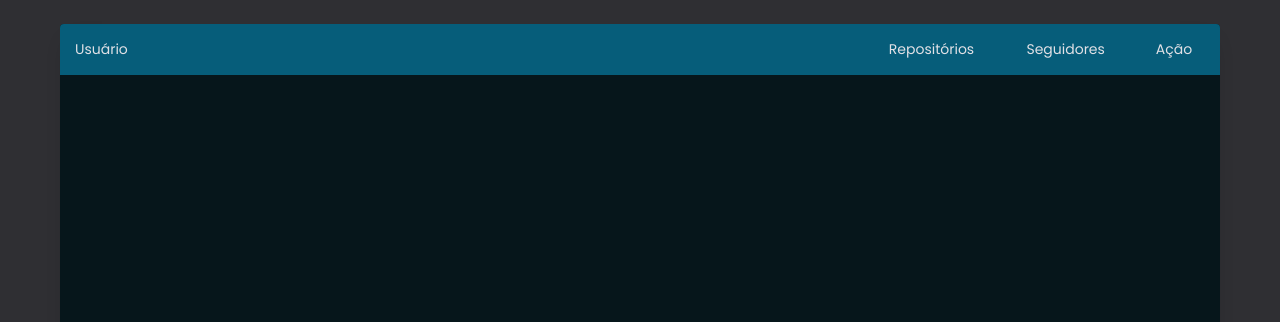
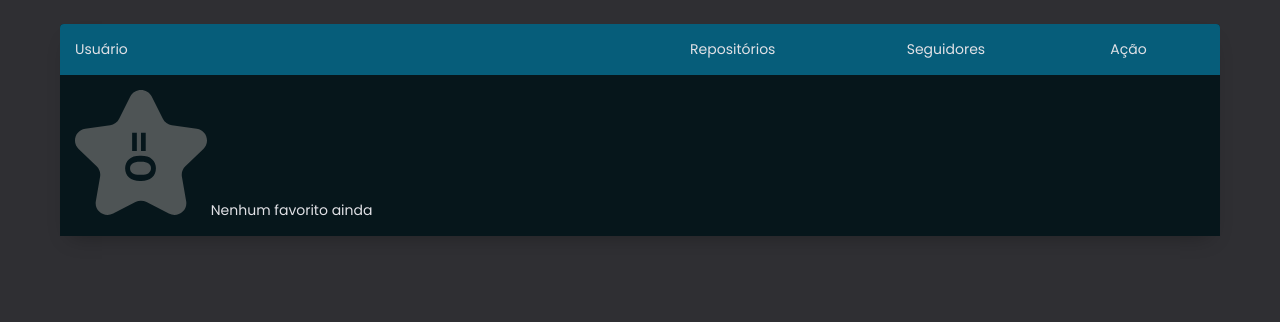
Before and after one commit to gabrielliosc/gitfav, a plain HTML site: page index.html in a window 1280 px wide. Shown: the part 109-431 px from the top of the page. Drawn offline with Linux system fonts and the light colour scheme; no server answers.

Commit message:
Update style.css EN

```diff
--- a/style.css
+++ b/style.css
@@ -159,7 +159,7 @@ td .remove{
     color: #F75A68;
     cursor: pointer;
 }
-.nenhum {
+.none {
     display: flex;
     align-items: center;
     justify-content: flex-end;
@@ -169,7 +169,7 @@ td .remove{
     margin: 0 auto;
     margin-right: -130px;
 }
-.nenhum span{
+.none span{
     color: #4E5455;
     font-size: 50px;
     font-weight: bold;
```
